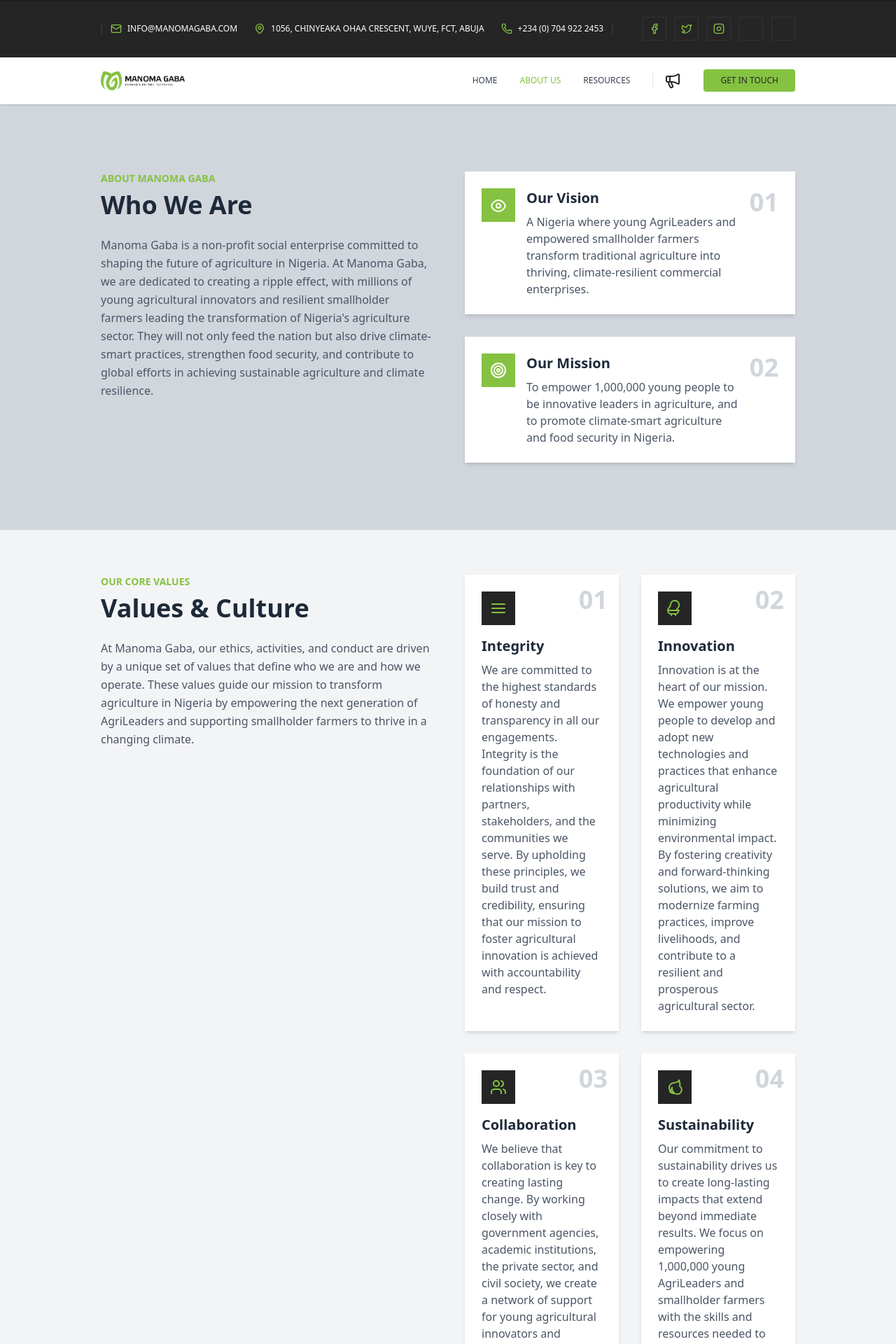
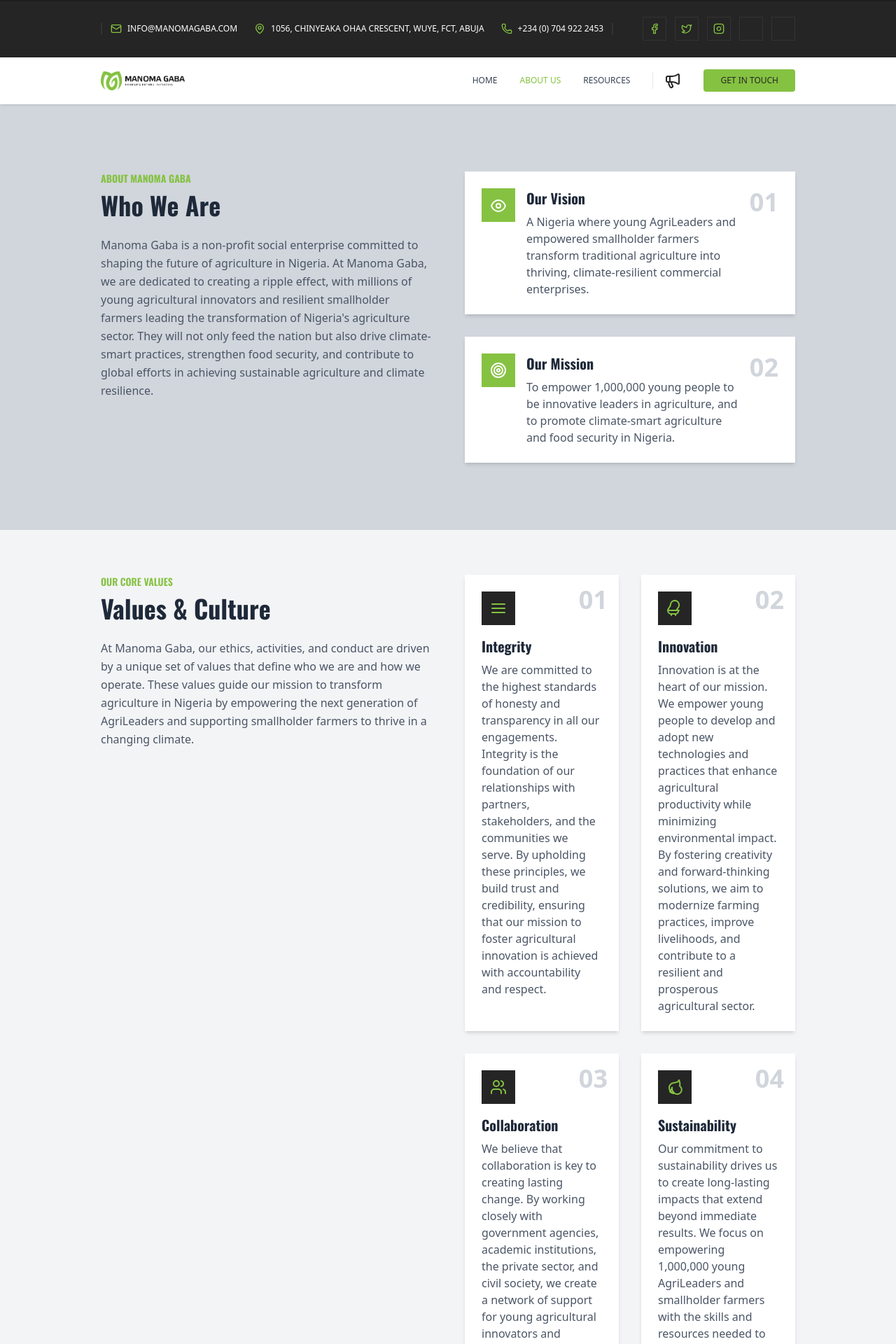
Before and after one commit to udezueoluomachi/manomagaba_v2, a Next.js app: page /about in a window 1280 px wide. Shown: the top 1920 px of the page at 70% size. Built offline with nearby package versions, Linux system fonts and the light colour scheme.

Commit message:
Refactor About page to use inline styles and improve readability
This commit refactors the About page to use inline styles for font-family and font-weight, improving readability and maintainability. It also updates the class names for better styling.

```diff
--- a/src/app/about/page.js
+++ b/src/app/about/page.js
@@ -17,8 +17,8 @@
         <div className="px-4 lg:px-36 py-24 bg-gray-300">
           <div className="grid grid-cols-1 lg:grid-cols-2 gap-12">
             <div>
-              <h3 className="text-green-111 text-sm font-semibold mb-2">ABOUT MANOMA GABA</h3>
-              <h2 className="text-4xl font-bold text-gray-800 mb-6 font-oswald">Who We Are</h2>
+              <h3 className="text-green-111 text-sm font-semibold mb-2" style={{ fontFamily: oswald.style.fontFamily, fontWeight: 'bold' }}>ABOUT MANOMA GABA</h3>
+              <h2 className={`text-4xl font-bold text-gray-800 mb-6 ${oswald.className}`}>Who We Are</h2>
               <p className="text-gray-600 leading-relaxed">
                 Manoma Gaba is a non-profit social enterprise committed to shaping the future of agriculture in Nigeria. At Manoma Gaba, we are dedicated to creating a ripple effect, with millions of young agricultural innovators and resilient smallholder farmers leading the transformation of Nigeria's agriculture sector. They will not only feed the nation but also drive climate-smart practices, strengthen food security, and contribute to global efforts in achieving sustainable agriculture and climate resilience.
               </p>
@@ -29,7 +29,7 @@
                   <svg xmlns="http://www.w3.org/2000/svg" width="24" height="24" viewBox="0 0 24 24" fill="none" stroke="currentColor" strokeWidth="2" strokeLinecap="round" strokeLinejoin="round" className="lucide lucide-eye text-white transition-colors duration-300 group-hover:text-green-111"><path d="M2.06 13C3.4 17.7 7.8 21 12 21c4.2 0 8.6-3.3 9.94-8C20.6 8.3 16.2 5 12 5c-4.2 0-8.6 3.3-9.94 8Z"/><circle cx="12" cy="13" r="3"/></svg>
                 </div>
                 <div>
-                  <h3 className="text-xl font-semibold text-gray-800 mb-2 font-oswald">Our Vision</h3>
+              <h3 className="text-xl font-semibold text-gray-800 mb-2" style={{ fontFamily: oswald.style.fontFamily, fontWeight: 'bold' }}>Our Vision</h3>
                   <p className="text-gray-600">
                     A Nigeria where young AgriLeaders and empowered smallholder farmers transform traditional agriculture into thriving, climate-resilient commercial enterprises.
                   </p>
@@ -41,7 +41,7 @@
                   <svg xmlns="http://www.w3.org/2000/svg" width="24" height="24" viewBox="0 0 24 24" fill="none" stroke="currentColor" strokeWidth="2" strokeLinecap="round" strokeLinejoin="round" className="lucide lucide-target text-white transition-colors duration-300 group-hover:text-green-111"><circle cx="12" cy="12" r="10"/><circle cx="12" cy="12" r="6"/><circle cx="12" cy="12" r="2"/></svg>
                 </div>
                 <div>
-                  <h3 className="text-xl font-semibold text-gray-800 mb-2 font-oswald">Our Mission</h3>
+                  <h3 className="text-xl font-semibold text-gray-800 mb-2" style={{ fontFamily: oswald.style.fontFamily, fontWeight: 'bold' }}>Our Mission</h3>
                   <p className="text-gray-600">
                     To empower 1,000,000 young people to be innovative leaders in agriculture, and to promote climate-smart agriculture and food security in Nigeria.
                   </p>
@@ -55,8 +55,8 @@
         <div className="px-4 lg:px-36 py-16 bg-gray-100">
           <div className="grid grid-cols-1 lg:grid-cols-2 gap-12">
             <div>
-              <h3 className="text-green-111 text-sm font-semibold mb-2">OUR CORE VALUES</h3>
-              <h2 className="text-4xl font-bold text-gray-800 mb-6 font-oswald">Values & Culture</h2>
+              <h3 className={`text-green-111 text-sm font-semibold mb-2 ${oswald.className}`}>OUR CORE VALUES</h3>
+              <h2 className="text-4xl font-bold text-gray-800 mb-6" style={{ fontFamily: oswald.style.fontFamily, fontWeight: 'bold' }}>Values & Culture</h2>
               <p className="text-gray-600 leading-relaxed">
                 At Manoma Gaba, our ethics, activities, and conduct are driven by a unique set of values that define who we are and how we operate. These values guide our mission to transform agriculture in Nigeria by empowering the next generation of AgriLeaders and supporting smallholder farmers to thrive in a changing climate.
               </p>
@@ -68,7 +68,7 @@
                   <svg xmlns="http://www.w3.org/2000/svg" width="24" height="24" viewBox="0 0 24 24" fill="none" stroke="currentColor" strokeWidth="2" strokeLinecap="round" strokeLinejoin="round" className="lucide lucide-align-justify text-green-111 transition-colors duration-300 group-hover:text-black-111"><line x1="3" x2="21" y1="6" y2="6"/><line x1="3" x2="21" y1="12" y2="12"/><line x1="3" x2="21" y1="18" y2="18"/></svg>
                 </div>
                 <div>
-                  <h3 className="text-xl font-semibold text-gray-800 mb-2 font-oswald">Integrity</h3>
+                  <h3 className="text-xl font-semibold text-gray-800 mb-2" style={{ fontFamily: oswald.style.fontFamily, fontWeight: 'bold' }}>Integrity</h3>
                   <p className="text-gray-600">
                     We are committed to the highest standards of honesty and transparency in all our engagements. Integrity is the foundation of our relationships with partners, stakeholders, and the communities we serve. By upholding these principles, we build trust and credibility, ensuring that our mission to foster agricultural innovation is achieved with accountability and respect.
                   </p>
@@ -80,7 +80,7 @@
                   <svg xmlns="http://www.w3.org/2000/svg" width="24" height="24" viewBox="0 0 24 24" fill="none" stroke="currentColor" strokeWidth="2" strokeLinecap="round" strokeLinejoin="round" className="lucide lucide-lightbulb text-green-111 transition-colors duration-300 group-hover:text-black-111"><path d="M15 14c.2-1 .7-1.7 1.5-2.5 1-.9 1.5-2.2 1.5-3.5A6 6 0 0 0 6 6c0 1.8-.7 3.4-1.8 4.7C2.9 11.9 2 13.2 2 15c0 2.7 2 5 5 5h6c2.2 0 4-1.8 4-4Z"/><path d="M2 15h16"/><path d="M7 20v2"/><path d="M13 20v2"/></svg>
                 </div>
                 <div>
-                  <h3 className="text-xl font-semibold text-gray-800 mb-2 font-oswald">Innovation</h3>
+                  <h3 className="text-xl font-semibold text-gray-800 mb-2" style={{ fontFamily: oswald.style.fontFamily, fontWeight: 'bold' }}>Innovation</h3>
                   <p className="text-gray-600">
                     Innovation is at the heart of our mission. We empower young people to develop and adopt new technologies and practices that enhance agricultural productivity while minimizing environmental impact. By fostering creativity and forward-thinking solutions, we aim to modernize farming practices, improve livelihoods, and contribute to a resilient and prosperous agricultural sector.
                   </p>
@@ -92,7 +92,7 @@
                   <svg xmlns="http://www.w3.org/2000/svg" width="24" height="24" viewBox="0 0 24 24" fill="none" stroke="currentColor" strokeWidth="2" strokeLinecap="round" strokeLinejoin="round" className="lucide lucide-users text-green-111 transition-colors duration-300 group-hover:text-black-111"><path d="M16 21v-2a4 4 0 0 0-4-4H6a4 4 0 0 0-4 4v2"/><circle cx="9" cy="7" r="4"/><path d="M22 21v-2a4 4 0 0 0-3-3.87"/><path d="M16 3.13a4 4 0 0 1 0 7.75"/></svg>
                 </div>
                 <div>
-                  <h3 className="text-xl font-semibold text-gray-800 mb-2 font-oswald">Collaboration</h3>
+                  <h3 className="text-xl font-semibold text-gray-800 mb-2" style={{ fontFamily: oswald.style.fontFamily, fontWeight: 'bold' }}>Collaboration</h3>
                   <p className="text-gray-600">
                     We believe that collaboration is key to creating lasting change. By working closely with government agencies, academic institutions, the private sector, and civil society, we create a network of support for young agricultural innovators and smallholder farmers. Through these partnerships, we foster knowledge exchange, leverage resources, and promote climate-smart agriculture to strengthen food security in Nigeria.
                   </p>
@@ -104,7 +104,7 @@
                   <svg xmlns="http://www.w3.org/2000/svg" width="24" height="24" viewBox="0 0 24 24" fill="none" stroke="currentColor" strokeWidth="2" strokeLinecap="round" strokeLinejoin="round" className="lucide lucide-leaf text-green-111 transition-colors duration-300 group-hover:text-black-111"><path d="M11 20A7 7 0 0 1 9.8 6.1C15.5 5 17 4.4 18 2c1 2.4 2 5.4 1 8.5A6 6 0 0 1 12 21c-2.7 0-5.5-.7-7-2.7 1.5-1.7 2.7-3.7 3.2-5.8A8 8 0 0 0 11 20Z"/></svg>
                 </div>
                 <div>
-                  <h3 className="text-xl font-semibold text-gray-800 mb-2 font-oswald">Sustainability</h3>
+                  <h3 className="text-xl font-semibold text-gray-800 mb-2" style={{ fontFamily: oswald.style.fontFamily, fontWeight: 'bold' }}>Sustainability</h3>
                   <p className="text-gray-600">
                     Our commitment to sustainability drives us to create long-lasting impacts that extend beyond immediate results. We focus on empowering 1,000,000 young AgriLeaders and smallholder farmers with the skills and resources needed to sustain their livelihoods, adapt to climate change, and contribute to long-term food security. By promoting environmentally responsible practices, we ensure that our agricultural advancements benefit both present and future generations.
                   </p>
@@ -116,7 +116,7 @@
       </main>
       <section className="bg-black-111 text-white px-4 lg:px-36 py-16">
               <h3 className="text-green-111 text-sm font-semibold mb-4">MANAGEMENT</h3>
-        <h2 className="text-3xl md:text-4xl font-bold leading-tight font-oswald">
+        <h2 className="text-3xl md:text-4xl font-bold leading-tight" style={{ fontFamily: oswald.style.fontFamily, fontWeight: 'bold' }}>
           Our leadership team is composed of seasoned professionals with expertise in agriculture, sustainability, and social enterprise. Their collective experience and expertise ensures our initiatives are impactful, scalable, and aligned with global climate action.
         </h2>
       </section>
@@ -131,8 +131,8 @@
             </div>
           </div>
           <div>
-            <h3 className="text-green-111 text-sm font-semibold mb-2">MEET THE FOUNDER</h3>
-            <h2 className="text-4xl font-bold text-gray-800 mb-6 font-oswald">From The Founder's Desk</h2>
+              <h3 className={`text-green-111 text-sm font-semibold mb-2 ${oswald.className}`}>MEET THE FOUNDER</h3>
+            <h2 className={`text-4xl font-bold text-gray-800 mb-6 ${oswald.className}`}>From The Founder's Desk</h2>
             <p className="text-gray-800 font-semibold mb-4">
               Money makes the world go round, but without farmers as the backbone of the economy, most people won't be alive to make or spend money.
             </p>
@@ -151,7 +151,7 @@
       <section className="px-4 lg:px-36 py-16">
         <div className="text-center mb-12">
           <h3 className="text-green-111 text-sm font-semibold mb-2">OUR TEAM</h3>
-          <h2 className="text-4xl font-bold text-gray-800 font-oswald">Meet Our Dedicated Team</h2>
+          <h2 className={`text-4xl font-bold text-gray-800 ${oswald.className}`}>Meet Our Dedicated Team</h2>
         </div>
         <div className="grid grid-cols-1 md:grid-cols-2 lg:grid-cols-3 gap-8">
           {/* Placeholder for team members - add actual content here if available */}
@@ -160,7 +160,7 @@
               {/* Placeholder for image */}
               <svg xmlns="http://www.w3.org/2000/svg" width="48" height="48" viewBox="0 0 24 24" fill="none" stroke="currentColor" strokeWidth="2" strokeLinecap="round" strokeLinejoin="round" className="lucide lucide-user transition-colors duration-300 group-hover:text-black-111"><path d="M19 21v-2a4 4 0 0 0-4-4H9a4 4 0 0 0-4 4v2"/><circle cx="12" cy="7" r="4"/></svg>
             </div>
-            <h3 className="text-xl font-semibold text-gray-800 font-oswald">Team Member Name</h3>
+            <h3 className="text-xl font-semibold text-gray-800 ${oswald.className}">Team Member Name</h3>
             <p className="text-green-111 text-sm">Position</p>
             <p className="text-gray-600 mt-2">Short bio or description of their role.</p>
           </div>
@@ -168,7 +168,7 @@
             <div className="w-32 h-32 bg-gray-200 mx-auto mb-4 flex items-center justify-center text-gray-500 transition-colors duration-300 group-hover:bg-green-111">
               <svg xmlns="http://www.w3.org/2000/svg" width="48" height="48" viewBox="0 0 24 24" fill="none" stroke="currentColor" strokeWidth="2" strokeLinecap="round" strokeLinejoin="round" className="lucide lucide-user transition-colors duration-300 group-hover:text-black-111"><path d="M19 21v-2a4 4 0 0 0-4-4H9a4 4 0 0 0-4 4v2"/><circle cx="12" cy="7" r="4"/></svg>
             </div>
-            <h3 className="text-xl font-semibold text-gray-800 font-oswald">Team Member Name</h3>
+            <h3 className="text-xl font-semibold text-gray-800 ${oswald.className}">Team Member Name</h3>
             <p className="text-green-111 text-sm">Position</p>
             <p className="text-gray-600 mt-2">Short bio or description of their role.</p>
           </div>
@@ -176,7 +176,7 @@
             <div className="w-32 h-32 bg-gray-200 mx-auto mb-4 flex items-center justify-center text-gray-500 transition-colors duration-300 group-hover:bg-green-111">
               <svg xmlns="http://www.w3.org/2000/svg" width="48" height="48" viewBox="0 0 24 24" fill="none" stroke="currentColor" strokeWidth="2" strokeLinecap="round" strokeLinejoin="round" className="lucide lucide-user transition-colors duration-300 group-hover:text-black-111"><path d="M19 21v-2a4 4 0 0 0-4-4H9a4 4 0 0 0-4 4v2"/><circle cx="12" cy="7" r="4"/></svg>
             </div>
-            <h3 className="text-xl font-semibold text-gray-800 font-oswald">Team Member Name</h3>
+            <h3 className={`text-xl font-semibold text-gray-800 ${oswald.className}`}>Team Member Name</h3>
             <p className="text-green-111 text-sm">Position</p>
             <p className="text-gray-600 mt-2">Short bio or description of their role.</p>
           </div>
```
